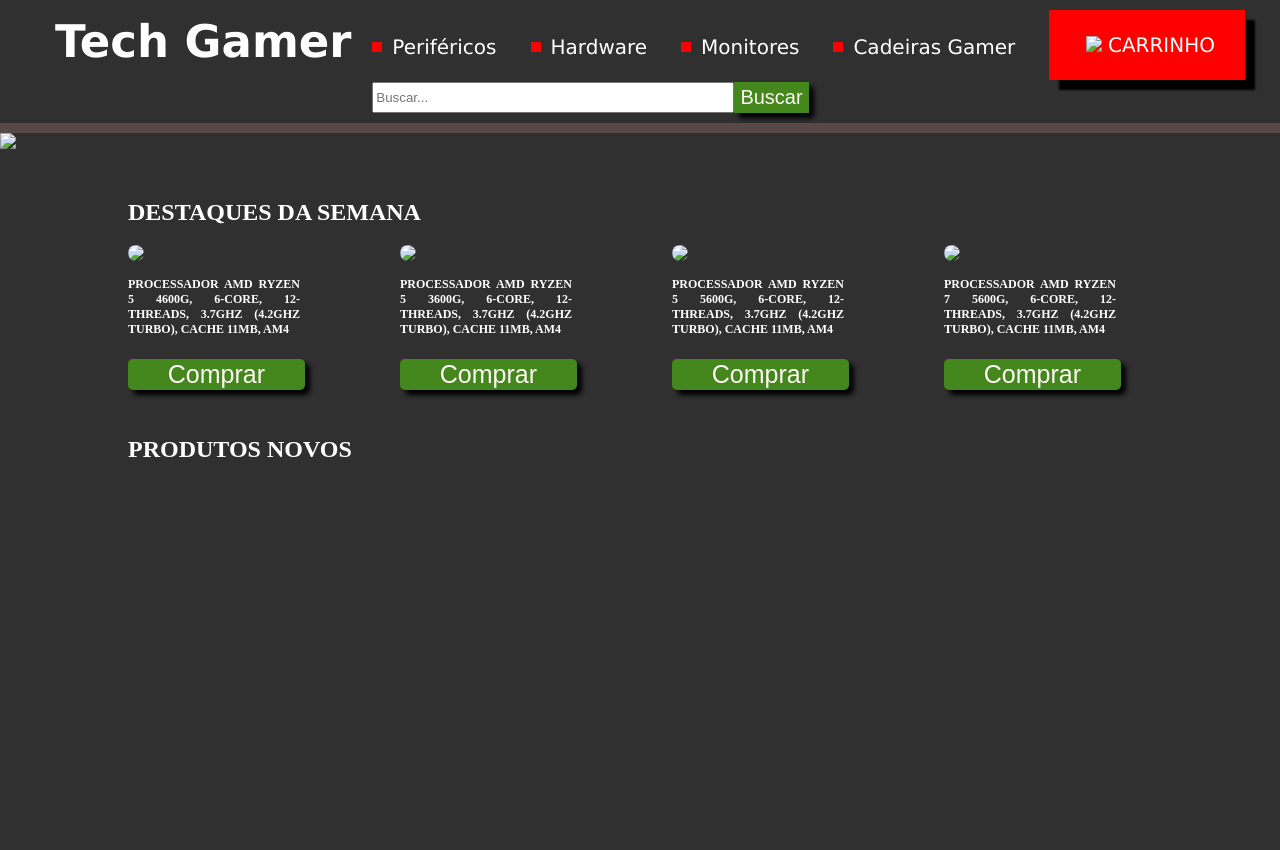
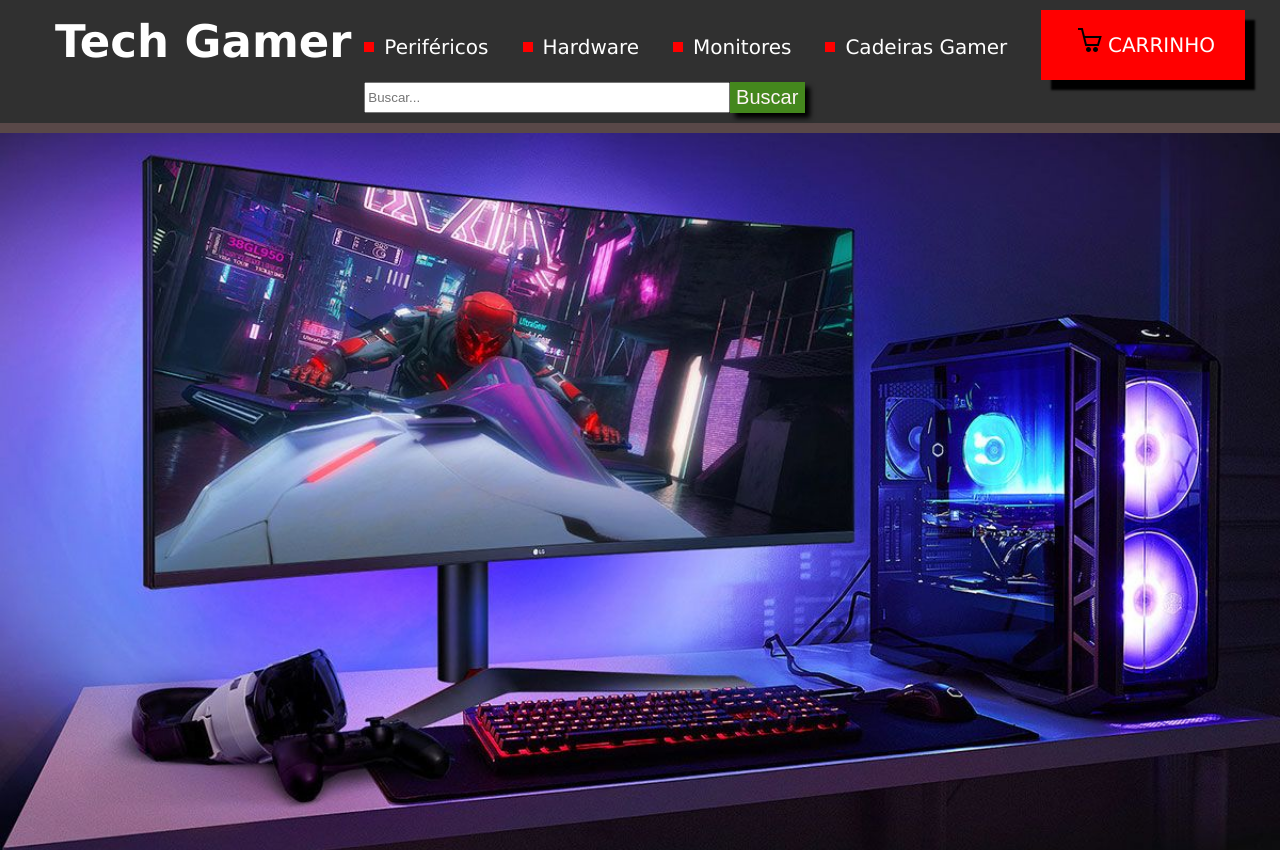
Before and after one commit to danielllll555/Projeto-Tech-Gamer, a plain HTML site: page index.html in a window 1280 px wide. Shown: the top 850 px of the page. Before the commit the page ends 800 px from the top, so only its background shows below. Drawn offline with Linux system fonts and the light colour scheme.

Commit message:
Add files via upload

```diff
--- a/index.html
+++ b/index.html
@@ -5,7 +5,7 @@
     <meta name="viewport" content="width=device-width, initial-scale=1.0">
     <title>Tech Gamer - Monte seu PC</title>
 
-    <link rel="shortcut icon" href="/img/computer.png" type="image/x-icon">
+    <link rel="shortcut icon" href="/icons8-shopping-cart-24.png" type="image/x-icon">
     <link rel="stylesheet" href="html.css">
 </head>
 <body>
@@ -20,7 +20,7 @@
             <a class="titulosnav" href="">Hardware</a>
             <a class="titulosnav" href="">Monitores</a>
             <a class="titulosnav" href="">Cadeiras Gamer</a>
-            <a class="button" href=""> <img src="/img/icons8-shopping-cart-24.png"> CARRINHO</a>
+            <a class="button" href=""> <img src="/icons8-shopping-cart-24.png"> CARRINHO</a>
             <div class="divBusca">
                 <input type="text" class="buscar2" placeholder="Buscar..."/>
                 <button class="buttonBusca">Buscar</button>
@@ -31,21 +31,21 @@
 </header>
 
 
-<img class="imgpcgamer" src="/img/pc-gamer-1.jpg" >
+<img class="imgpcgamer" src="/pc-gamer-1.jpg" >
 
 
     <h2>DESTAQUES DA SEMANA</h2>
 
         <div class="divGeral">
             <div class="destaques">
-                <img src="/img/ryzen.jpg">
+                <img src="/ryzen.jpg">
                 <h3>PROCESSADOR AMD RYZEN 5 4600G, 6-CORE, 12-THREADS, 3.7GHZ (4.2GHZ TURBO), CACHE 11MB, AM4</h3>
                 <button> Comprar</button>
             </div>
 
 
             <div class="destaques">
-                <img src="/img/Ryzen.2.jpg">
+                <img src="/Ryzen.2.jpg">
                 <h3 >PROCESSADOR AMD RYZEN 5 3600G, 6-CORE, 12-THREADS, 3.7GHZ (4.2GHZ TURBO), CACHE 11MB, AM4</h3>
                 <button> Comprar</button>
 
@@ -53,7 +53,7 @@
 
 
             <div class="destaques">
-                <img src="/img/ryzen.jpg">
+                <img src="/ryzen.jpg">
                 <h3>PROCESSADOR AMD RYZEN 5 5600G, 6-CORE, 12-THREADS, 3.7GHZ (4.2GHZ TURBO), CACHE 11MB, AM4</h3>
                 <button> Comprar</button>
 
@@ -61,7 +61,7 @@
 
 
             <div class="destaques">
-                <img src="/img/Ryzen.2.jpg">
+                <img src="/Ryzen.2.jpg">
                 <h3>PROCESSADOR AMD RYZEN 7 5600G, 6-CORE, 12-THREADS, 3.7GHZ (4.2GHZ TURBO), CACHE 11MB, AM4</h3>
                 <button> Comprar</button>
 
```
Also changed, not shown: Ryzen.2.jpg (added), computer.png (added), icons8-shopping-cart-24.png (added), pc-gamer-1.jpg (added), ryzen.jpg (added).
